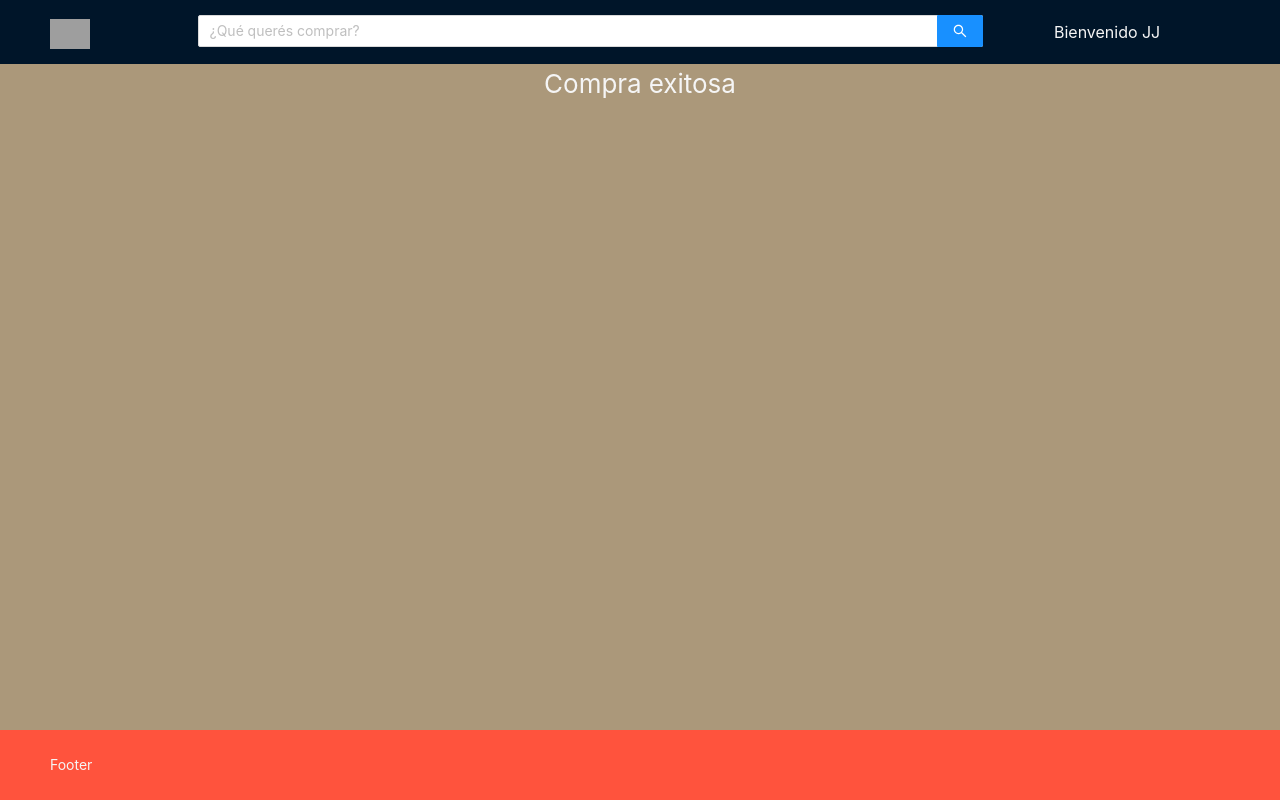
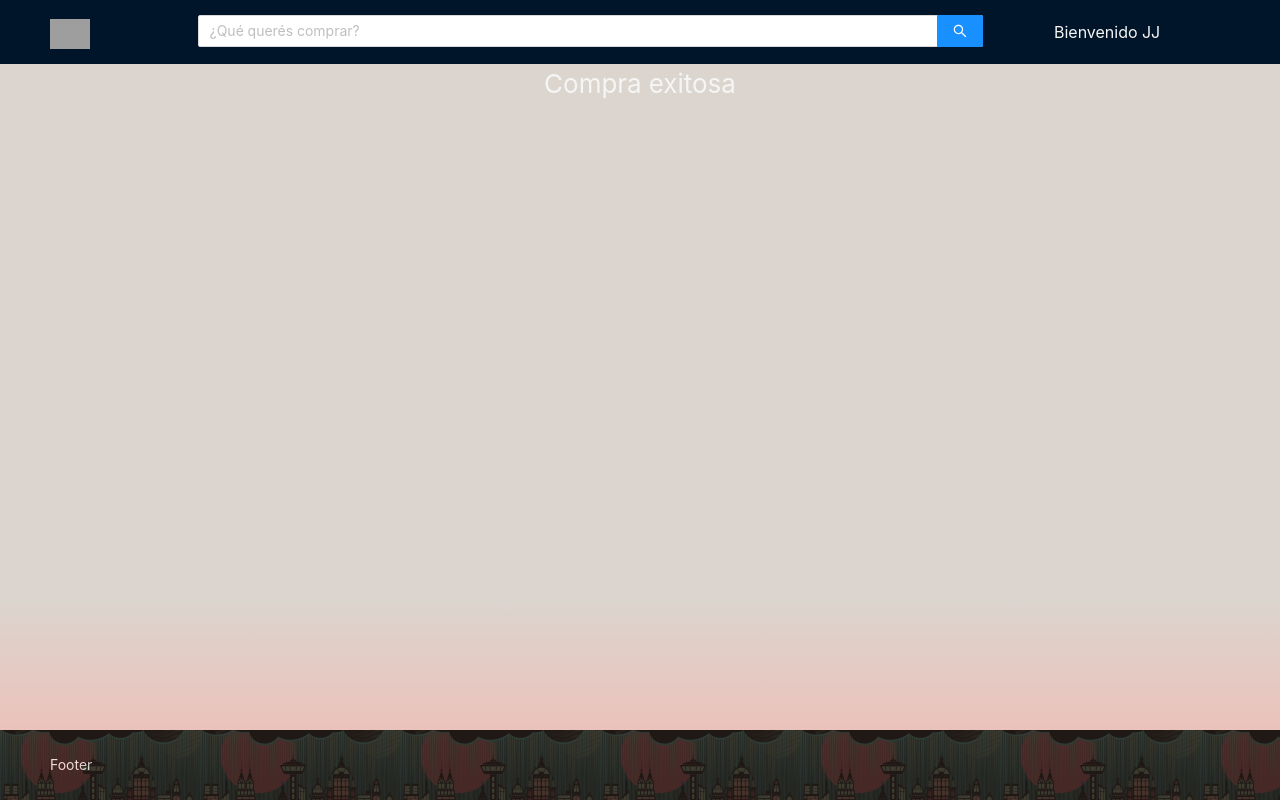
Before and after one commit to JJFAO/rolling-store-jjfao, a React (Create React App) app: page /success in a window 1280 px wide. Built offline with nearby package versions, Linux system fonts and the light colour scheme; no server answers; the database is empty; grey boxes are pictures that could not be loaded.

Commit message:
favicon added, some background and css changes

```diff
--- a/public/index.html
+++ b/public/index.html
@@ -2,7 +2,7 @@
 <html lang="en">
   <head>
     <meta charset="utf-8" />
-    <link rel="icon" href="%PUBLIC_URL%/favicon.ico" />
+    <link rel="icon" href="%PUBLIC_URL%/rollingexchange.png" />
     <meta name="viewport" content="width=device-width, initial-scale=1" />
     <meta name="theme-color" content="#000000" />
     <meta
--- a/src/App.css
+++ b/src/App.css
@@ -1,7 +1,7 @@
 :root {
-  --background: #ab987a;
+  --background: #ab987a2c;
   --secondary: #0f1626;
-  --details: #ff533d;
+  --details: #ff543d3a;
   --text: #f5f5f5;
   --test1: red;
   --test2: blue;
@@ -64,6 +64,7 @@
 
 .content {
   background-color: var(--background);
+  background-image: linear-gradient(var(--background) 80%, var(--details))  !important;
   text-align: center;
   /* display: flex;
   flex-direction: column;
@@ -73,7 +74,18 @@
 
 .footer {
   color: var(--text) !important;
-  background-color: var(--details) !important;
+  background: #1a1a1a !important;
+  position: relative;
+}
+.footer-opacity::before {
+  background-image: url('/images/pattern.png');
+  position: absolute;
+  opacity: 0.2;
+  width: 100%;
+  height: 100%;
+  top: 0;
+  left: 0;
+  content: "";
 }
 
 .product-card {
--- a/src/App.js
+++ b/src/App.js
@@ -1,7 +1,7 @@
 // import logo from './rollingstore.png';
 import React, { Component } from 'react';
+import 'antd/dist/antd.css';
 import './App.css';
-import 'antd/dist/antd.css';
 import { BrowserRouter as Router, Route, Switch } from 'react-router-dom';
 import { Layout } from 'antd';
 import { firebaseApp } from "./utils/firebase";
--- a/src/components/TheFooter.jsx
+++ b/src/components/TheFooter.jsx
@@ -6,7 +6,9 @@ export default class TheFooter extends Component {
     render() {
         return (
             <Footer className="footer">
+                <div className="footer-opacity">
                 Footer
+                </div>
             </Footer>
         )
     }
```
Also changed, not shown: public/images/pattern.png (added).
